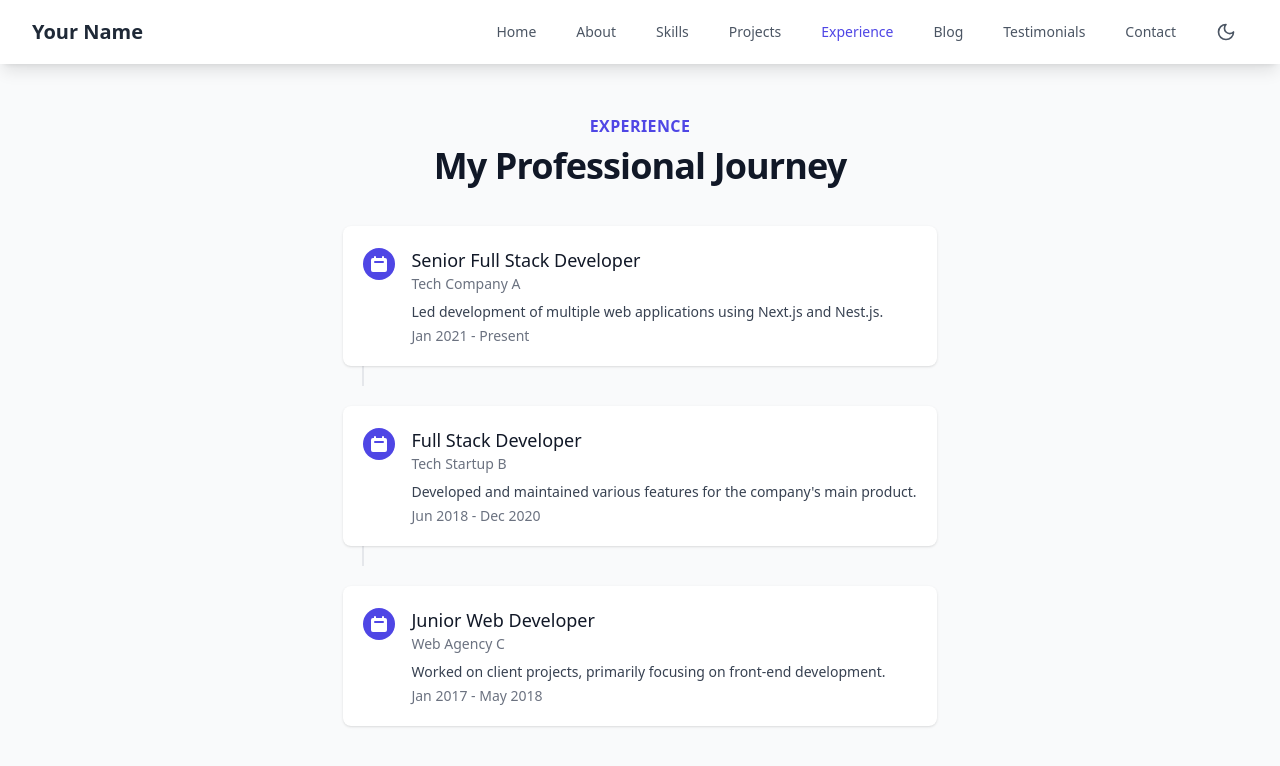
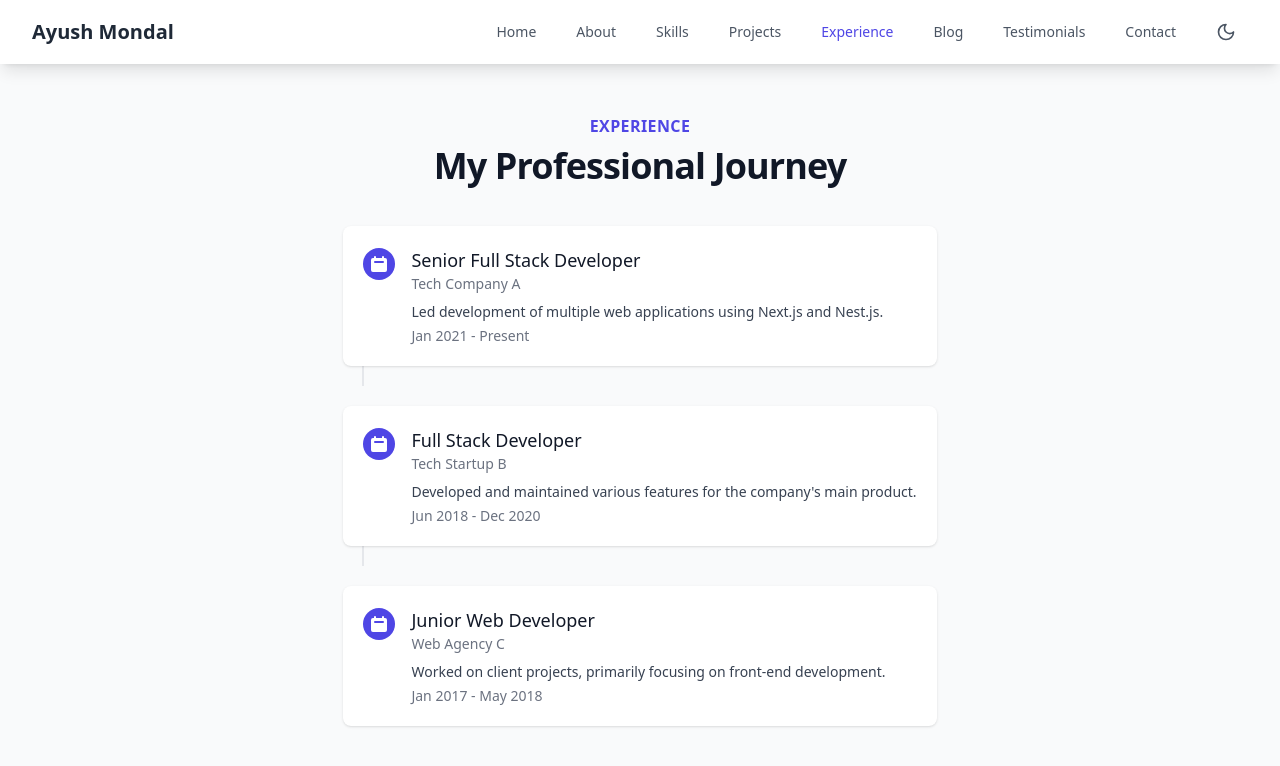
Before and after one commit to kingpin-ay/dynamic-portfolio, a Next.js app: page /user/1/experience in a window 1280 px wide. Shown: the top 766 px of the page. Built offline with nearby package versions, Linux system fonts and the light colour scheme; what next would draw is missing.

Commit message:
fix: real data , make the z index 0 of the experience logo

```diff
--- a/app/_components/common/UserNavbar.tsx
+++ b/app/_components/common/UserNavbar.tsx
@@ -31,7 +31,7 @@ export default function Navbar({ navItems, currentPath }: NavbarProps) {
               href="/"
               className="text-xl font-bold text-gray-800 dark:text-white"
             >
-              Your Name
+              Ayush Mondal
             </Link>
           </div>
           <div className="hidden md:block">
--- a/app/user/[username]/experience/page.tsx
+++ b/app/user/[username]/experience/page.tsx
@@ -88,7 +88,7 @@ function ExperienceVerticalBlock({
       )}
       <div className="relative flex items-start bg-white dark:bg-gray-800 shadow rounded-lg p-5 transition-colors duration-200">
         <span className="h-9 flex items-center">
-          <span className="relative z-10 w-8 h-8 flex items-center justify-center bg-indigo-600 dark:bg-indigo-500 rounded-full">
+          <span className="relative w-8 h-8 flex items-center justify-center bg-indigo-600 dark:bg-indigo-500 rounded-full">
             <svg
               className="w-5 h-5 text-white"
               xmlns="http://www.w3.org/2000/svg"
--- a/app/user/[username]/page.tsx
+++ b/app/user/[username]/page.tsx
@@ -23,7 +23,7 @@ function Hero({ imageUrl }: { imageUrl: string }) {
       </div>
       <div className="text-center">
         <h1 className="text-4xl tracking-tight font-extrabold text-gray-900 dark:text-white sm:text-5xl md:text-6xl">
-          <span className="block">Hi, I'm Your Name</span>
+          <span className="block">Hi, I'm Ayush</span>
           <span className="block text-indigo-600 dark:text-indigo-400">
             Full Stack Developer
           </span>
```
